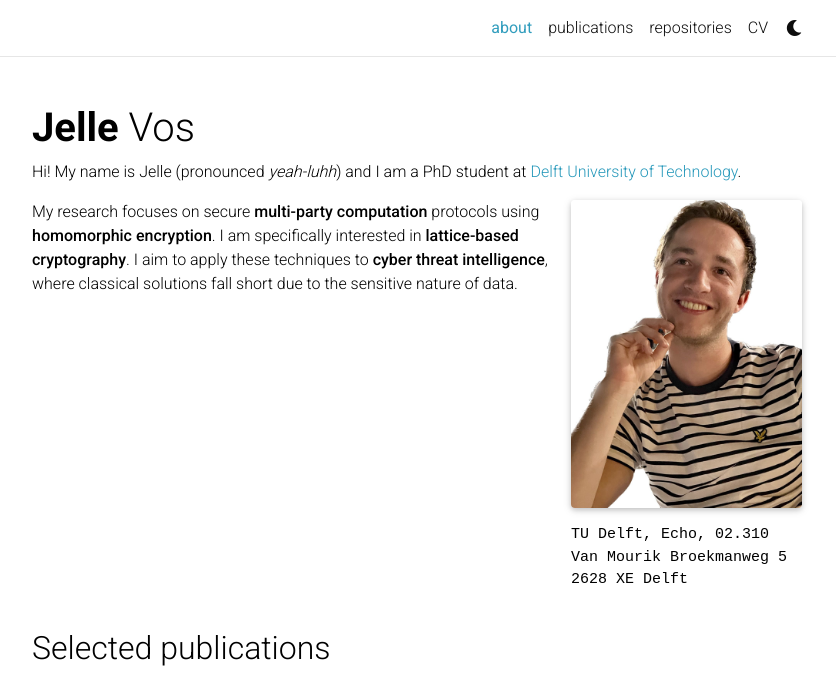
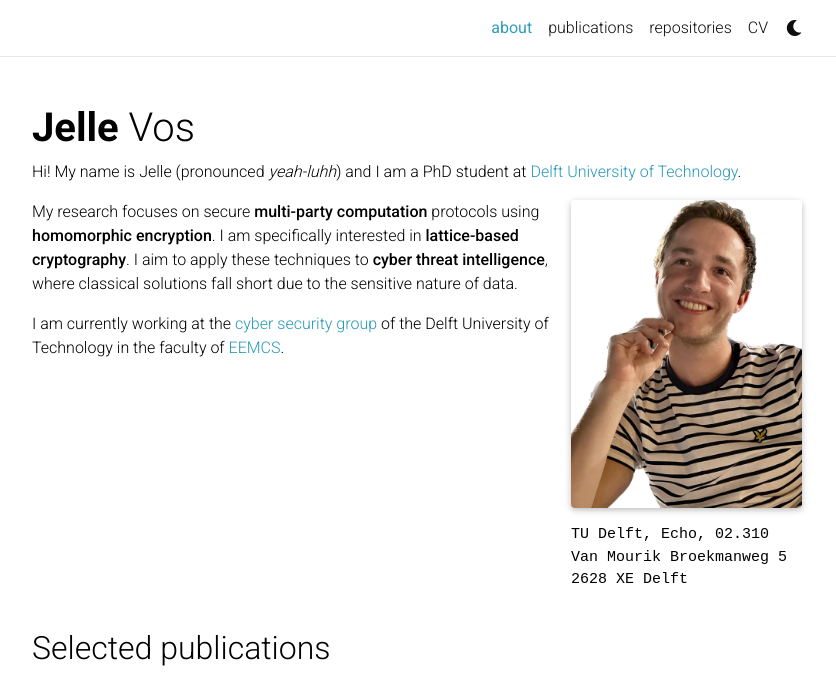
Before and after one commit to jellevos/jellevos.github.io, a Jekyll site: the page built from _pages/about.md, in a window 1280 px wide and 968 px high, cut to the strip 0-679 px from the top of the window. Shown: the whole strip, without its empty margins (223-1059 px from the left). Built offline with Jekyll 4.4.1, drawn with Linux system fonts in a browser that asks for light colours; full-size pictures stand in for the smaller copies a plugin makes; emoji names are drawn with the system emoji font; comment, search, counter and statistics services are not loaded; a style sheet for code colours, icons or effects is not loaded.

Commit message:
Update about.md

```diff
--- a/_pages/about.md
+++ b/_pages/about.md
@@ -19,3 +19,5 @@
 ---
 
 My research focuses on secure **multi-party computation** protocols using **homomorphic encryption**. I am specifically interested in **lattice-based cryptography**. I aim to apply these techniques to **cyber threat intelligence**, where classical solutions fall short due to the sensitive nature of data.
+
+I am currently working at the [cyber security group](https://www.tudelft.nl/cybersecurity/) of the Delft University of Technology in the faculty of [EEMCS](https://www.tudelft.nl/en/eemcs/).
```
